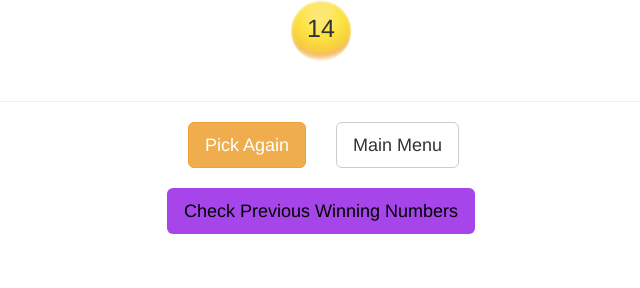
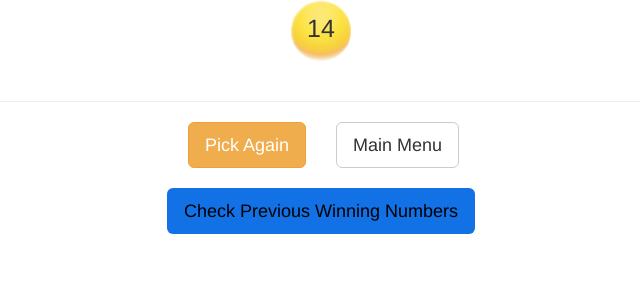
Before and after one commit to darrentrang/lottopicker, a Django app: page /megamillions/ in a window 1280 px wide. Shown: the part 299-587 px from the top of the page, without its empty margins (319-959 px from the left). Run offline with Django 3.2, Linux system fonts and the light colour scheme; some libraries are stand-ins or nearby versions.

Commit message:
change mm button color to see past drawings

```diff
--- a/templates/megamillions_option.html
+++ b/templates/megamillions_option.html
@@ -57,7 +57,7 @@
 		    color: #FFFFFF;
 		    text-decoration: none;
 		}
-		.btn-background {background-color:#A645E9;}
+		.btn-background {background-color:#1171E5;}
 		.btn-font-color {color:#000000;}
 	</style>
 </head>
```
